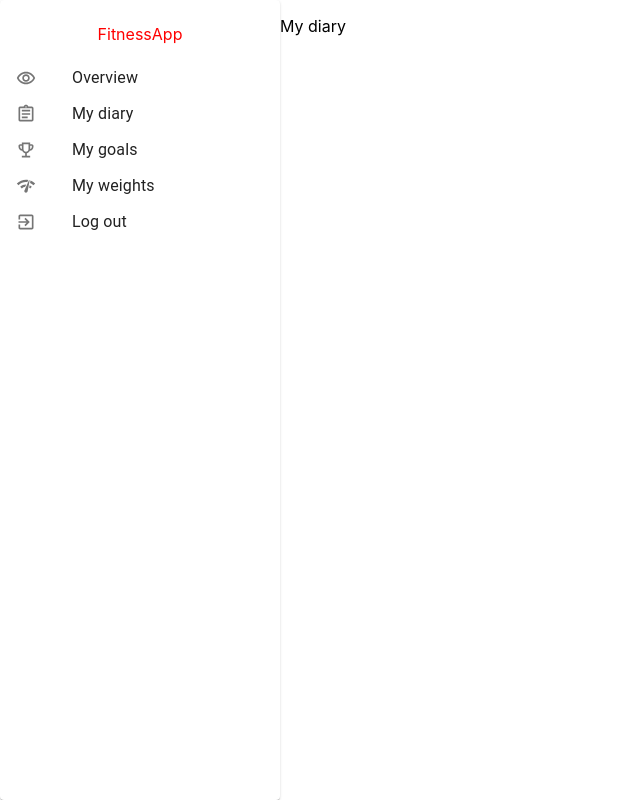
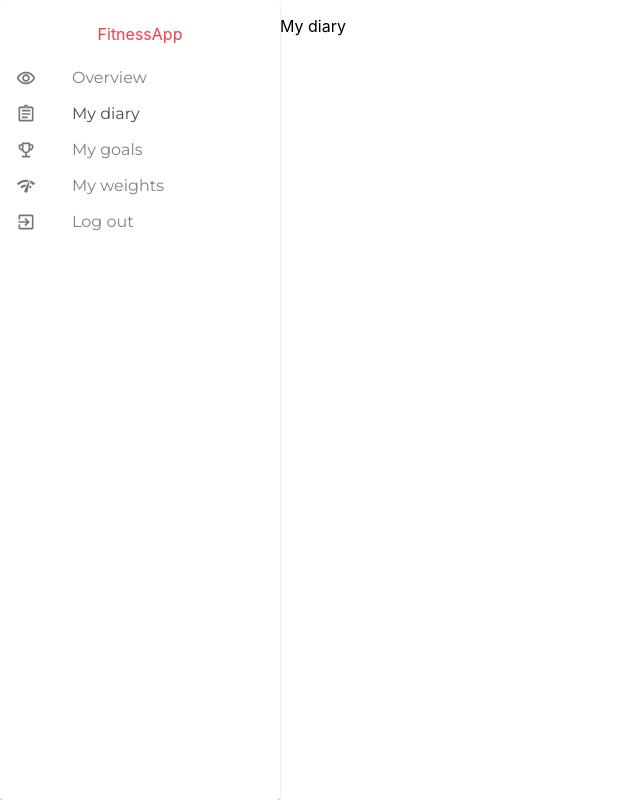
Before and after one commit to JustynaSmoliga/FitnessApp, a React (Create React App) app: page /diary in a window 1280 px wide. Shown: the whole page, without its empty margins (0-640 px from the left). Built offline with nearby package versions, Linux system fonts and the light colour scheme.

Commit message:
material ui custom theme added, font family changed, menu styled with material theme

```diff
--- a/src/features/Menu/Menu.tsx
+++ b/src/features/Menu/Menu.tsx
@@ -11,14 +11,22 @@ import AssignmentOutlinedIcon from "@material-ui/icons/AssignmentOutlined";
 import ExitToAppOutlinedIcon from "@material-ui/icons/ExitToAppOutlined";
 import EmojiEventsOutlinedIcon from "@material-ui/icons/EmojiEventsOutlined";
 import NetworkCheckOutlinedIcon from "@material-ui/icons/NetworkCheckOutlined";
-import { NavLink } from "react-router-dom";
+import {NavLink } from "react-router-dom";
+import { mainTheme } from "../../theme/customMaterialUiTheme";
+
 
 const useStyles = makeStyles({
   root: {
     width: 280,
+    color: "rgba(74, 72, 78, 0.7)",
+
   },
-  logo: { color: "red" },
-  active: { color: "black" },
+  logo: { color:mainTheme.palette.secondary.main },
+  activeLink: {
+    "&.MuiListItem-button&.active": {
+        color: mainTheme.palette.text.primary,
+    },
+  },
 });
 
 interface NewMenuItemProps {
@@ -28,8 +36,14 @@ interface NewMenuItemProps {
 }
 
 const NewMenuItem: React.FC<NewMenuItemProps> = (props) => {
+  const classes = useStyles();
+
   return (
-    <MenuItem component={NavLink} to={props.linkPath}>
+    <MenuItem
+      className={classes.activeLink}
+      component={NavLink}
+      to={props.linkPath}
+    >
       <ListItemIcon>{props.icon}</ListItemIcon>
       <Typography variant="inherit">{props.text}</Typography>
     </MenuItem>
--- a/src/index.css
+++ b/src/index.css
@@ -1,3 +1,6 @@
+@import url('https://fonts.googleapis.com/css2?family=Montserrat:wght@100;300;400&display=swap');
+
+
 body {
   margin: 0;
   font-family: -apple-system, BlinkMacSystemFont, 'Segoe UI', 'Roboto', 'Oxygen',
--- a/src/index.tsx
+++ b/src/index.tsx
@@ -6,12 +6,16 @@ import { store } from "./app/store";
 import { Provider } from "react-redux";
 import * as serviceWorker from "./serviceWorker";
 import { BrowserRouter as Router } from "react-router-dom";
+import { ThemeProvider } from "@material-ui/core/styles";
+import {mainTheme} from './theme/customMaterialUiTheme';
 
 ReactDOM.render(
   <React.StrictMode>
     <Provider store={store}>
       <Router>
-        <App />
+        <ThemeProvider theme={mainTheme}>
+          <App />
+        </ThemeProvider>
       </Router>
     </Provider>
   </React.StrictMode>,
--- /dev/null
+++ b/src/theme/customMaterialUiTheme.ts
@@ -0,0 +1,49 @@
+import { createMuiTheme } from "@material-ui/core/styles";
+
+// export default createMuiTheme({
+//   palette: {
+//     type: 'dark',
+//     background: {
+//       default: '#292929',
+//       paper: '#1C1C1C',
+//     },
+//     text: {
+//       primary: '#fff',
+//     },
+//   },
+// })
+
+export const mainTheme = createMuiTheme({
+  palette: {
+    primary: {
+      main: "#ffffff",
+    },
+    secondary: {
+      main: "#ff384a",
+    },
+    text: { primary: "#4a484e" },
+  },
+  typography: {
+    fontFamily: "Montserrat",
+    fontSize: 14,
+  },
+});
+
+// export const addBtnTheme = createMuiTheme({
+//   palette: {
+//     primary: {
+//       main: '#2196F3',
+//     },
+//   },
+// })
+
+// export const UButtonTheme = createMuiTheme({
+//   palette: {
+//     primary: {
+//       main: '#1a90ff',
+//     },
+//     secondary: {
+//       main: '#ff384a',
+//     },
+//   },
+// })
```
